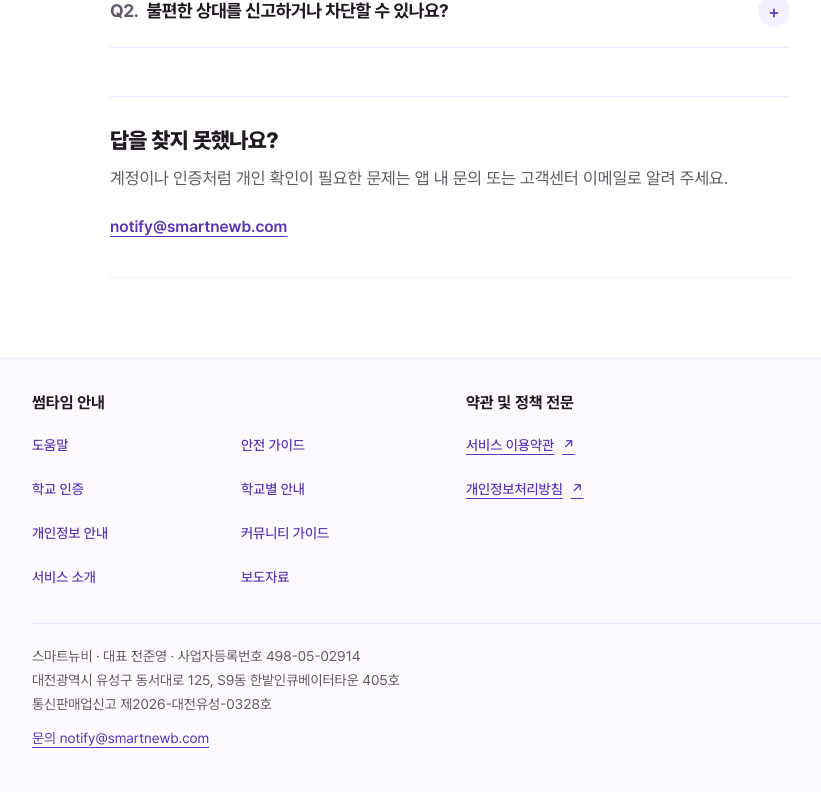
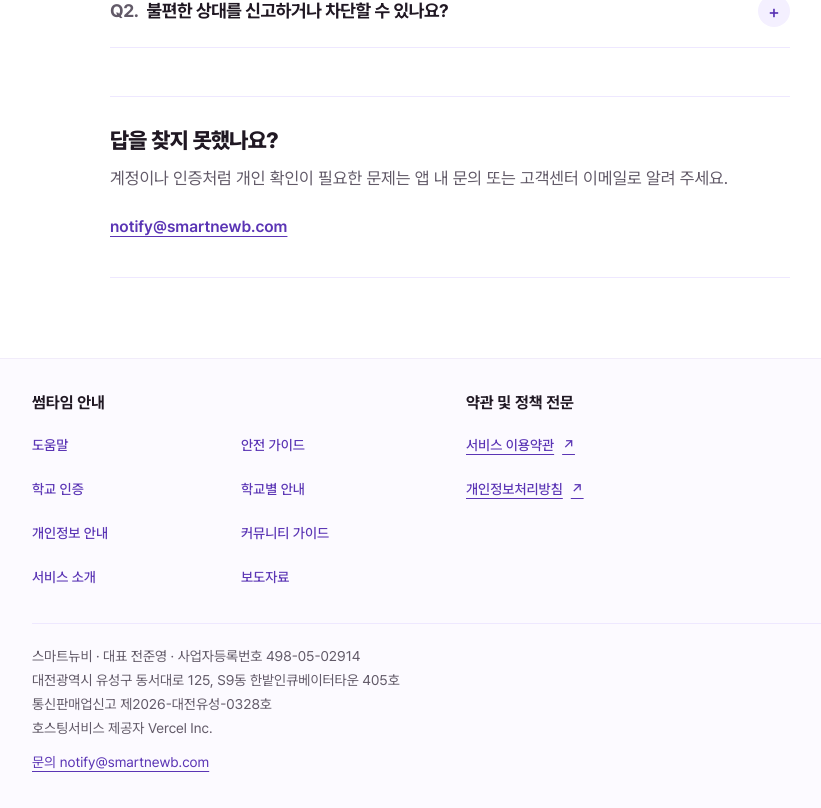
Before and after one commit to SmartNewbieProject/sometime-landing, a Next.js app: page /faq in a window 1280 px wide. Shown: the part 1786-2594 px from the top of the page, without its empty margins (190-1011 px from the left). Built offline with nearby package versions, Linux system fonts and the light colour scheme; no server answers.

Commit message:
fix(footer): 공개 페이지 하단에 호스팅서비스 제공자(Vercel Inc.)를 표시한다
블로그·학교별 안내·FAQ·카드뉴스 등 ContentShell 하단에 전자상거래법 시행령 제11조의4 표시 항목을 더한다.

```diff
--- a/src/app/_components/public-content/ContentShell.tsx
+++ b/src/app/_components/public-content/ContentShell.tsx
@@ -72,6 +72,7 @@ export function ContentShell({ children }: { children: ReactNode }) {
             <p>스마트뉴비 · 대표 전준영 · 사업자등록번호 498-05-02914</p>
             <p>대전광역시 유성구 동서대로 125, S9동 한밭인큐베이터타운 405호</p>
             <p>통신판매업신고 제2026-대전유성-0328호</p>
+            <p>호스팅서비스 제공자 Vercel Inc.</p>
             <a href="mailto:notify@smartnewb.com" className="inline-flex min-h-11 items-center text-[#5B35B5] underline underline-offset-4">문의 notify@smartnewb.com</a>
           </div>
         </div>
```
